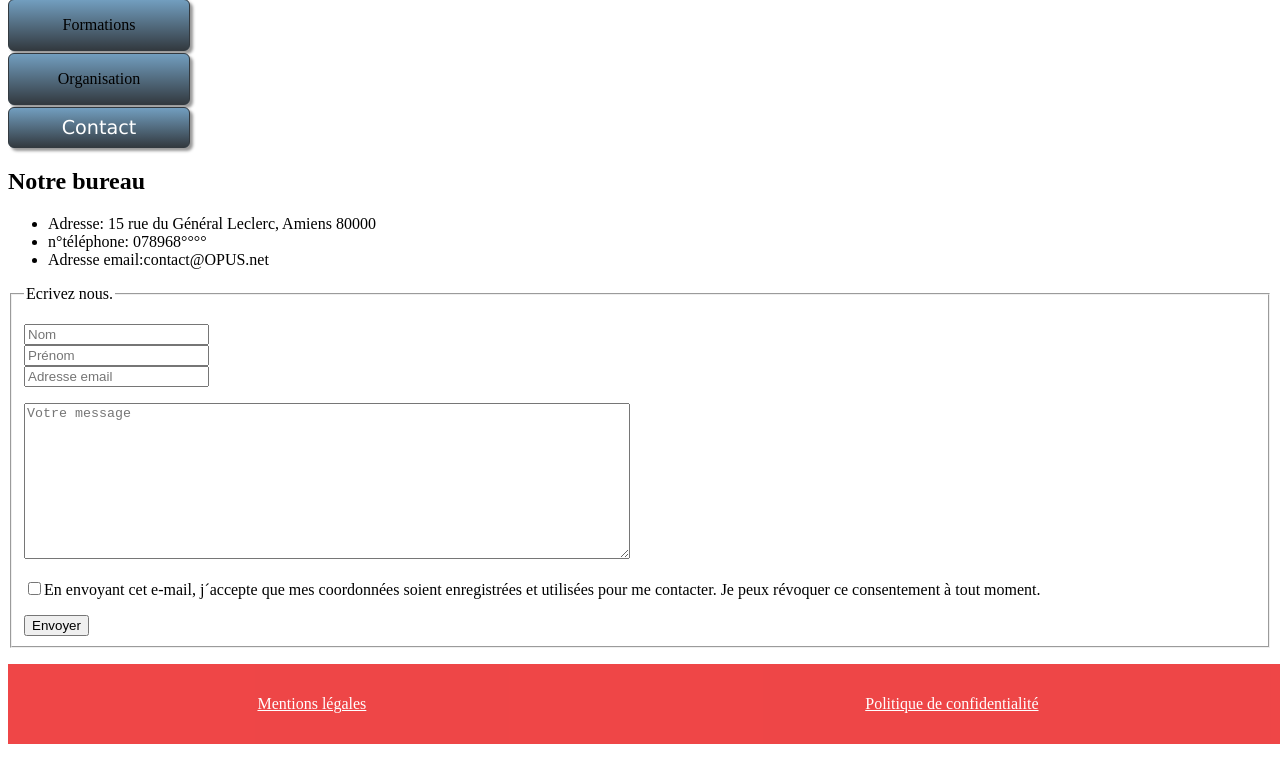
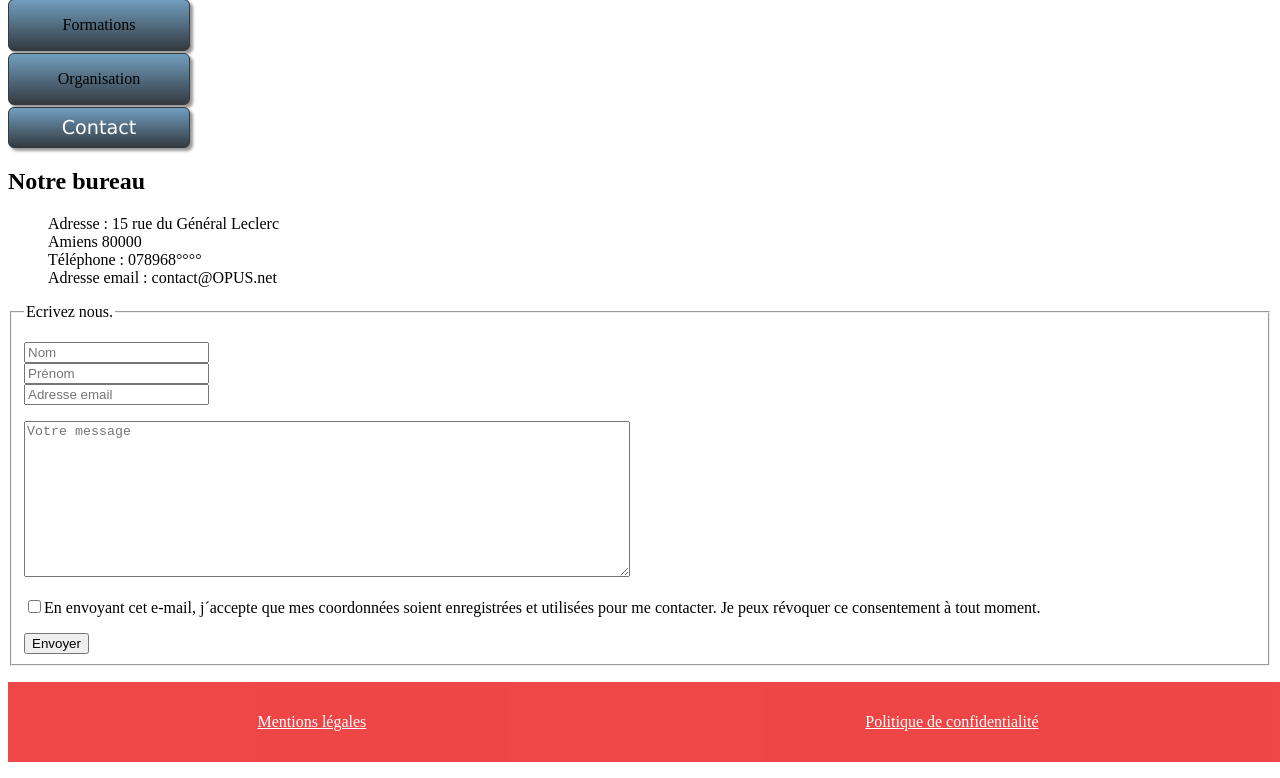
Before and after one commit to Amadou02/OPUS, a plain HTML site: page contact.html in a window 1280 px wide. Shown: the part 152-930 px from the top of the page. Drawn offline with Linux system fonts and the light colour scheme.

```diff
--- a/contact.html
+++ b/contact.html
@@ -36,9 +36,7 @@
   <!-- form -->
   <h2>Notre bureau</h2>
   <ul>
-    <li>Adresse: 15 rue du Général Leclerc, Amiens 80000</li>
-    <li>n°téléphone: 078968°°°°</li>
-    <li>Adresse email:contact@OPUS.net</li>
+    <p>Adresse : 15 rue du Général Leclerc<br>Amiens 80000<br>Téléphone : 078968°°°°<br>Adresse email : contact@OPUS.net</p>
   </ul>
   <form>
     <fieldset>
```
Lines whose indentation alone changed are shown as unchanged.
